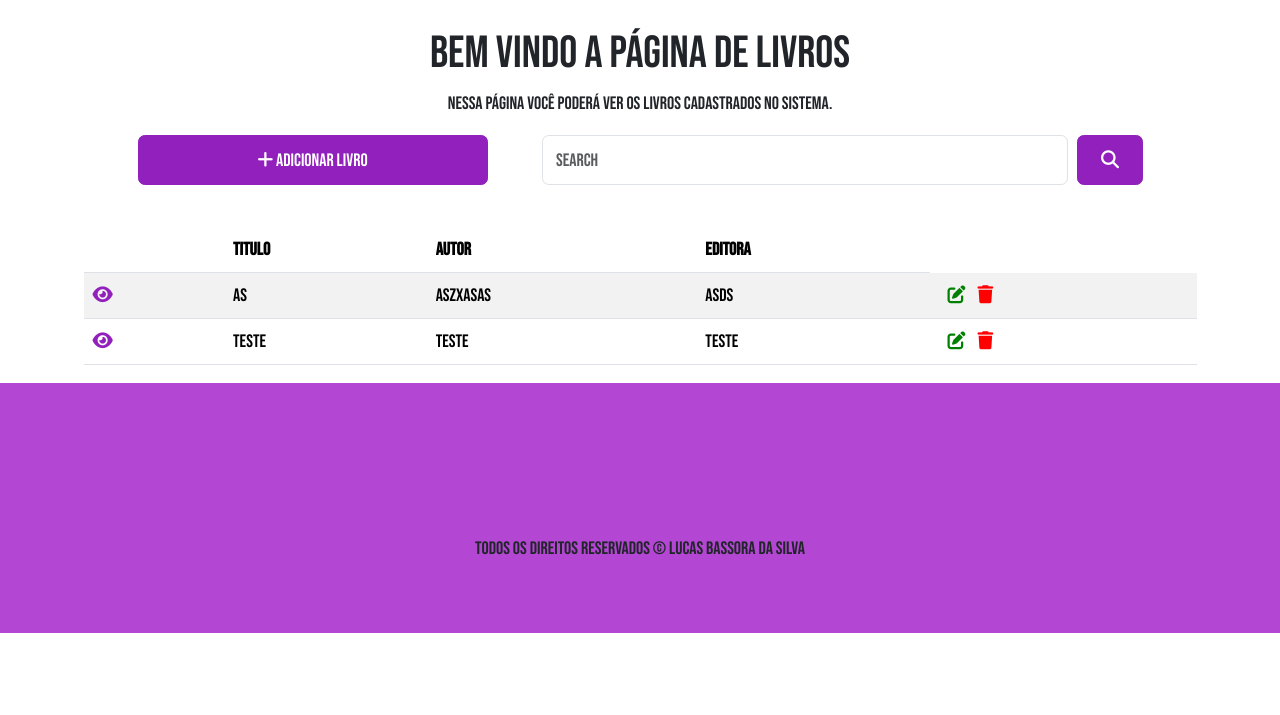
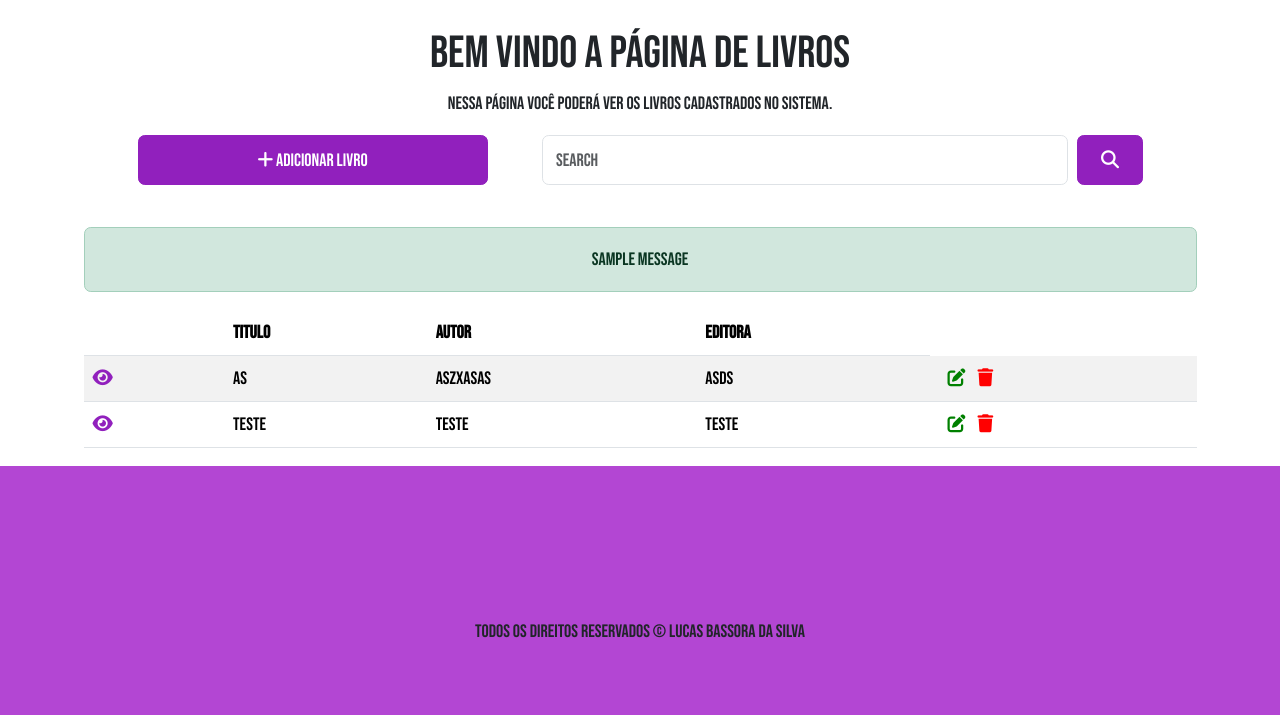
Before and after one commit to bassora06/biblioteca, a Django app: page / in a window 1280 px wide. Shown: the part 63-778 px from the top of the page. Run offline with Django 5.2, Linux system fonts and the light colour scheme; data comes from the database, SQL or seed files in the repository; both versions use the stored data as it was after the commit; one stand-in notice (Sample message) is shown; some libraries are stand-ins or nearby versions.

Commit message:
Atualização
Foi implementado um alert, para as ações executadas pelo usuário.
foi implementado também um formulário crispy pra deixar o forms visualmente mais bonito

```diff
--- a/biblioteca/livros/static/css/style.css
+++ b/biblioteca/livros/static/css/style.css
@@ -76,3 +76,10 @@
     background-color: #b28015 !important;
     border: #b28015 1px solid !important;
 }
+
+/* alertas */
+
+
+ul.messages li{
+    list-style: none;
+}
--- a/biblioteca/livros/templates/livros/book.html
+++ b/biblioteca/livros/templates/livros/book.html
@@ -1,7 +1,7 @@
 {% extends 'base.html' %}
 
 
-{% block title%}Adicionar livro{% endblock %}
+{% block title%}{{ livro.titulo }}{% endblock %}
 
 {% block content%}
 <div class="offset-1 col-10 list-div mt-5 mb-5">
--- a/biblioteca/livros/templates/livros/list.html
+++ b/biblioteca/livros/templates/livros/list.html
@@ -24,7 +24,14 @@
     </button>
   </form>
 </div>
-<div class="container">
+<div class="container ">
+    {% if messages %}
+      <ul class="messages p-0">
+        {% for message in messages %}
+          <li {% if message.tags%}class="alert alert-{{message.tags}} text-center"{% endif %}>{{message}}</li>
+        {% endfor %}
+      </ul>
+    {% endif %}
     <table class="table  table-striped">
             <thead>
                 <tr>
--- a/biblioteca/livros/templates/livros/newBook.html
+++ b/biblioteca/livros/templates/livros/newBook.html
@@ -1,5 +1,6 @@
 {% extends 'base.html' %}
 
+{% load crispy_forms_tags %}
 
 {% block title%}Adicionar livro{% endblock %}
 
@@ -8,7 +9,7 @@
     <h1 class="text-center my-3">Adicione um novo livro</h1>
     <form action="" method="post">
         {% csrf_token %}
-        {{ form.as_p}}
+        {{ form|crispy }}
         <input type="submit" class="btn btn-success my-2" value="Criar livro">
         <br>
     </form>
```
Also changed, not shown: biblioteca/biblioteca/settings.py (+7 -1 lines), biblioteca/livros/templates/livros/editBook.html (+4 -3 lines), biblioteca/db.sqlite3.
